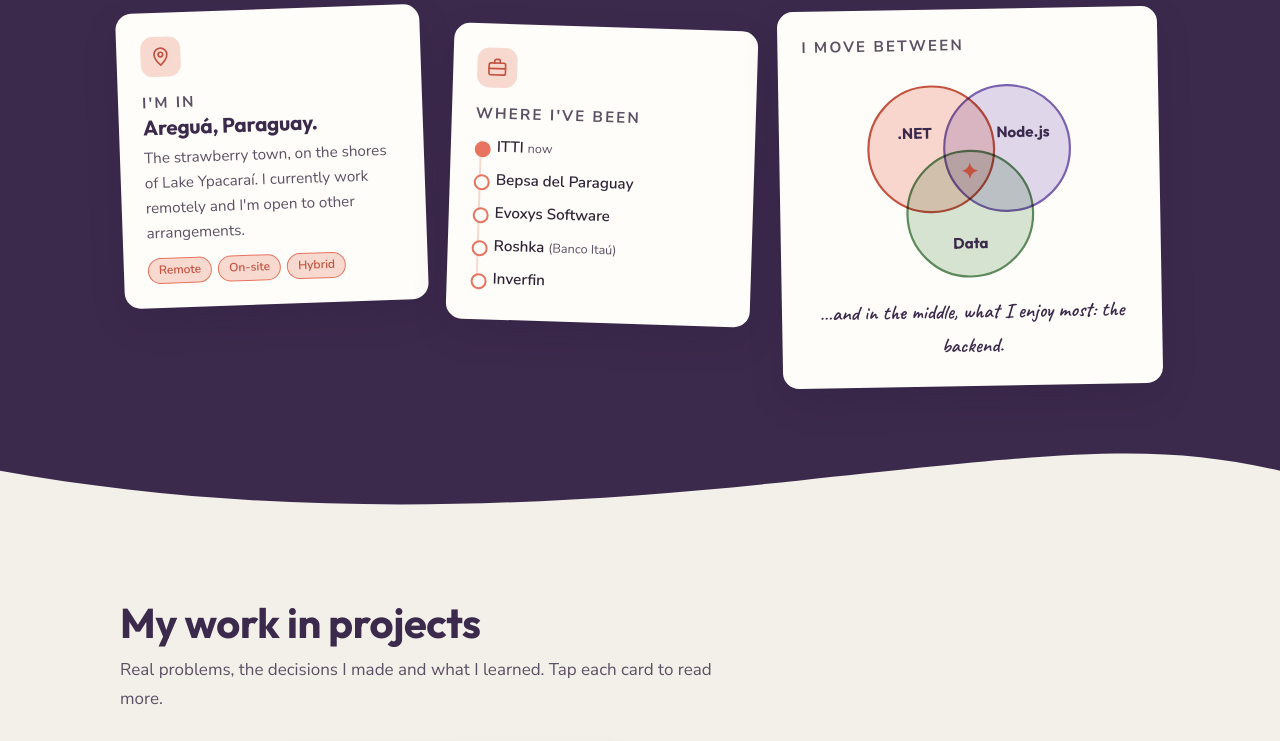
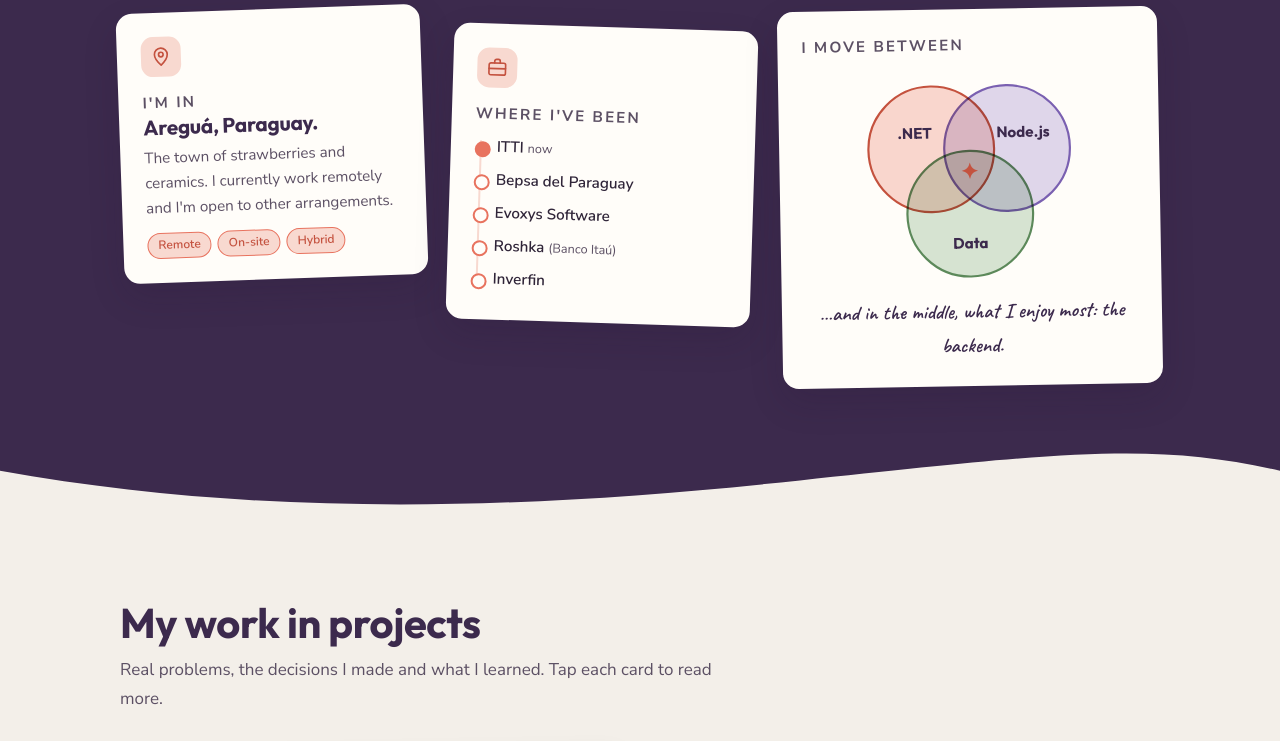
Before and after one commit to melissagcoral/melissagcoral.github.io, a plain HTML site: page index.html in a window 1280 px wide. Shown: the part 896-1637 px from the top of the page. Drawn offline with Linux system fonts and the light colour scheme.

Commit message:
Textos de Areguá más fieles: barrio cerca del centro, sin el lago
Co-Authored-By: Claude Opus 5.5 <noreply@anthropic.com>

```diff
--- a/index.html
+++ b/index.html
@@ -84,7 +84,7 @@
             </span>
             <p class="label" data-i18n="about.where.k">Estoy en</p>
             <h3>Areguá, Paraguay.</h3>
-            <p data-i18n="about.where.p">La ciudad de las frutillas, a orillas del lago Ypacaraí. Hoy trabajo en remoto y estoy abierta a otras modalidades.</p>
+            <p data-i18n="about.where.p">La ciudad de las frutillas y la cerámica. Hoy trabajo en remoto y estoy abierta a otras modalidades.</p>
             <ul class="pills work-modes" aria-label="Modalidades de trabajo">
               <li data-i18n="mode.remote">Remoto</li><li data-i18n="mode.onsite">Presencial</li><li data-i18n="mode.hybrid">Híbrido</li>
             </ul>
@@ -307,7 +307,7 @@
           <article class="fact card--tilt-r">
             <div class="fact__art fact__art--sage" aria-hidden="true">🍓</div>
             <h3 data-i18n="f1.t">Vivo en la tierra de las frutillas</h3>
-            <p data-i18n="f1.p">Areguá es famosa por sus frutillas y su cerámica. Mi oficina tiene vista a eso.</p>
+            <p data-i18n="f1.p">Vivo en un barrio cerca del centro de Areguá, una ciudad conocida por sus frutillas y su cerámica.</p>
           </article>
           <article class="fact card--tilt-l2">
             <div class="fact__art fact__art--coral" aria-hidden="true">💬</div>
--- a/script.js
+++ b/script.js
@@ -19,7 +19,7 @@
 
     "about.title": "A little about me",
     "about.where.k": "I'm in",
-    "about.where.p": "The strawberry town, on the shores of Lake Ypacaraí. I currently work remotely and I'm open to other arrangements.",
+    "about.where.p": "The town of strawberries and ceramics. I currently work remotely and I'm open to other arrangements.",
     "mode.remote": "Remote", "mode.onsite": "On-site", "mode.hybrid": "Hybrid",
     "about.been.k": "Where I've been",
     "about.now": "now",
@@ -83,7 +83,7 @@
 
     "fun.title": "What my CV doesn't say",
     "f1.t": "I live in strawberry land",
-    "f1.p": "Areguá is famous for its strawberries and ceramics. My office has a view of all that.",
+    "f1.p": "I live in a neighborhood near downtown Areguá, a town known for its strawberries and ceramics.",
     "f2.t": "Spanish, English and a little more",
     "f2.p": "Native Spanish, intermediate English, and basic Guaraní and Portuguese.",
     "f4.t": "My favorite project is called Amelia",
```
